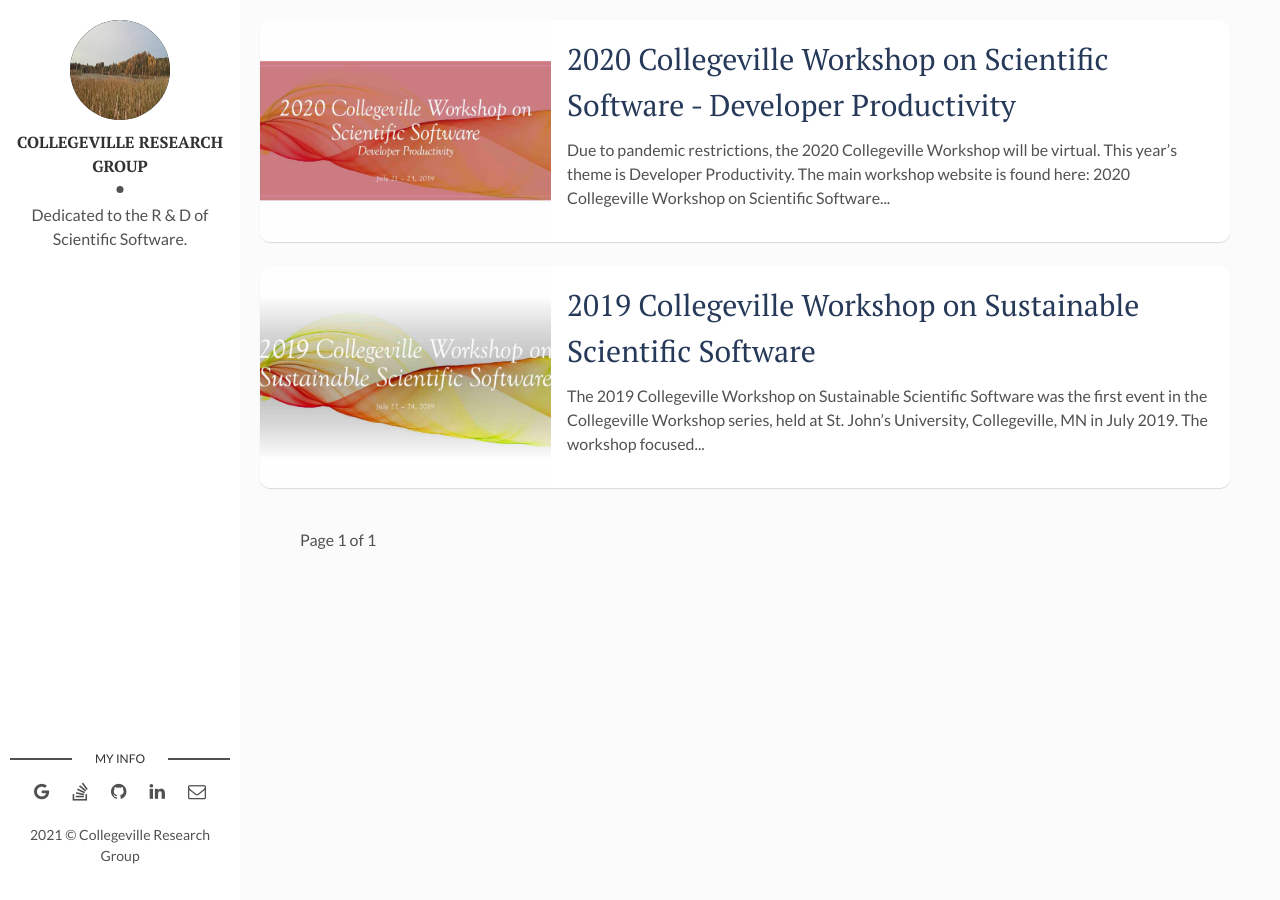
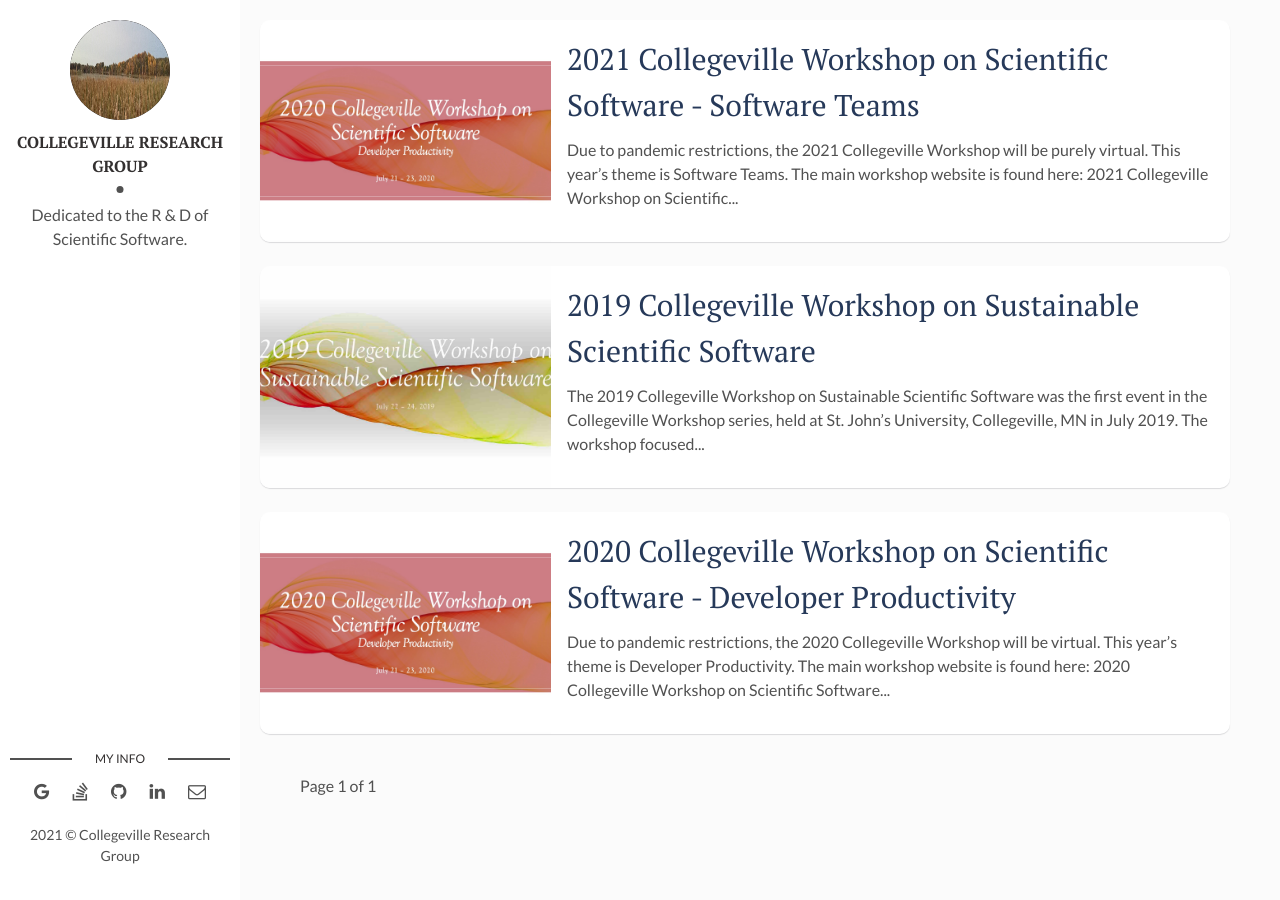
Before and after one commit to Collegeville/Workshops, a Jekyll site: the page built from index.html, in a window 1280 px wide. Built offline with Jekyll 4.4.1, drawn with Linux system fonts in a browser that asks for light colours; the list of posts is cut into pages by our own code.

Commit message:
Add CW21, fix typos

```diff
--- /dev/null
+++ b/_posts/2021-07-20-Collegeville2021.md
@@ -0,0 +1,11 @@
+---
+layout: post
+title: "2021 Collegeville Workshop on Scientific Software - Software Teams"
+description: Banner Page for 2021 Collegeville Workshop
+date: 2021-07-20
+img: CW20.jpg # Add image post (optional)
+tags: [Computational Science and Engineering, Research Methodologies] # add tag
+---
+Due to pandemic restrictions, the 2021 Collegeville Workshop will be purely virtual.  This year's theme is Software Teams.
+
+The main workshop website is found here: [2021 Collegeville Workshop on Scientific Software - Software Teams](https://collegeville.github.io/CW21/).
```
Also changed, not shown: _posts/2020-07-21-Collegeville2020.md (+1 -1 lines), assets/img/CW20.jpg, assets/img/CW21.jpg (added), 3 other files.
